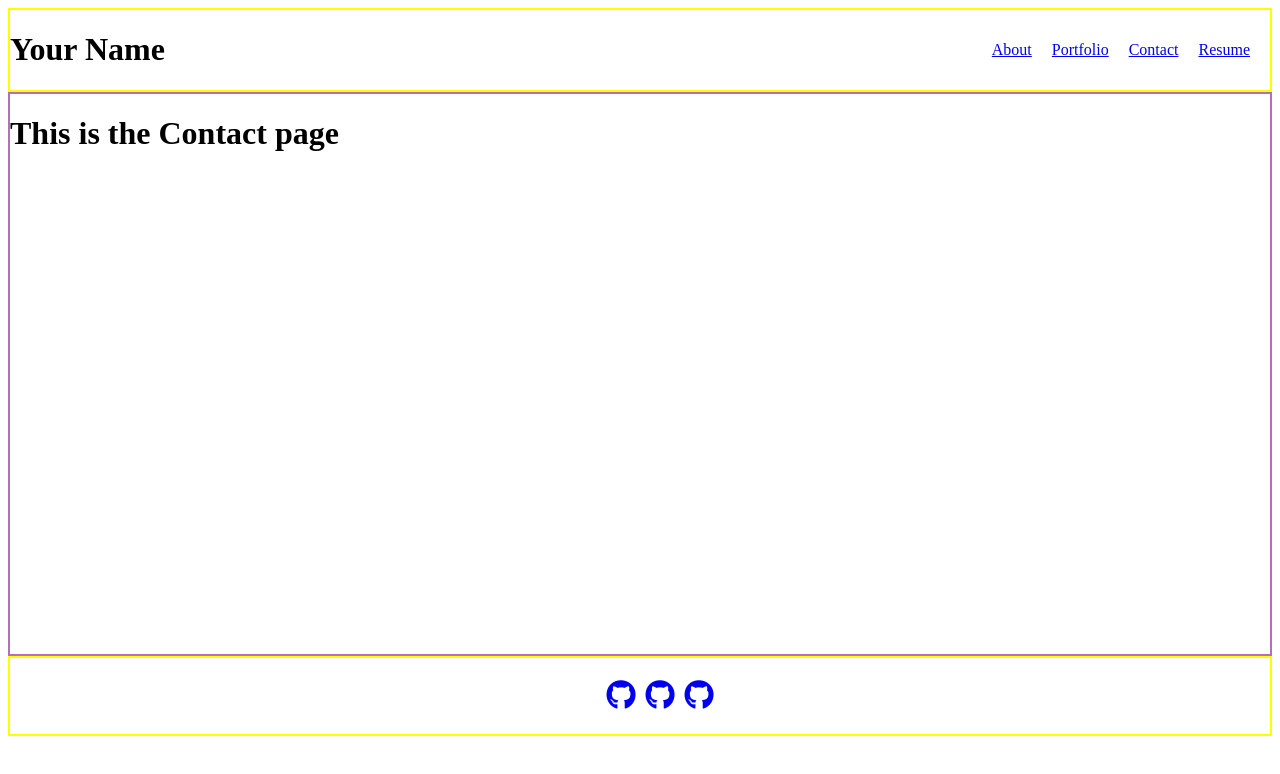
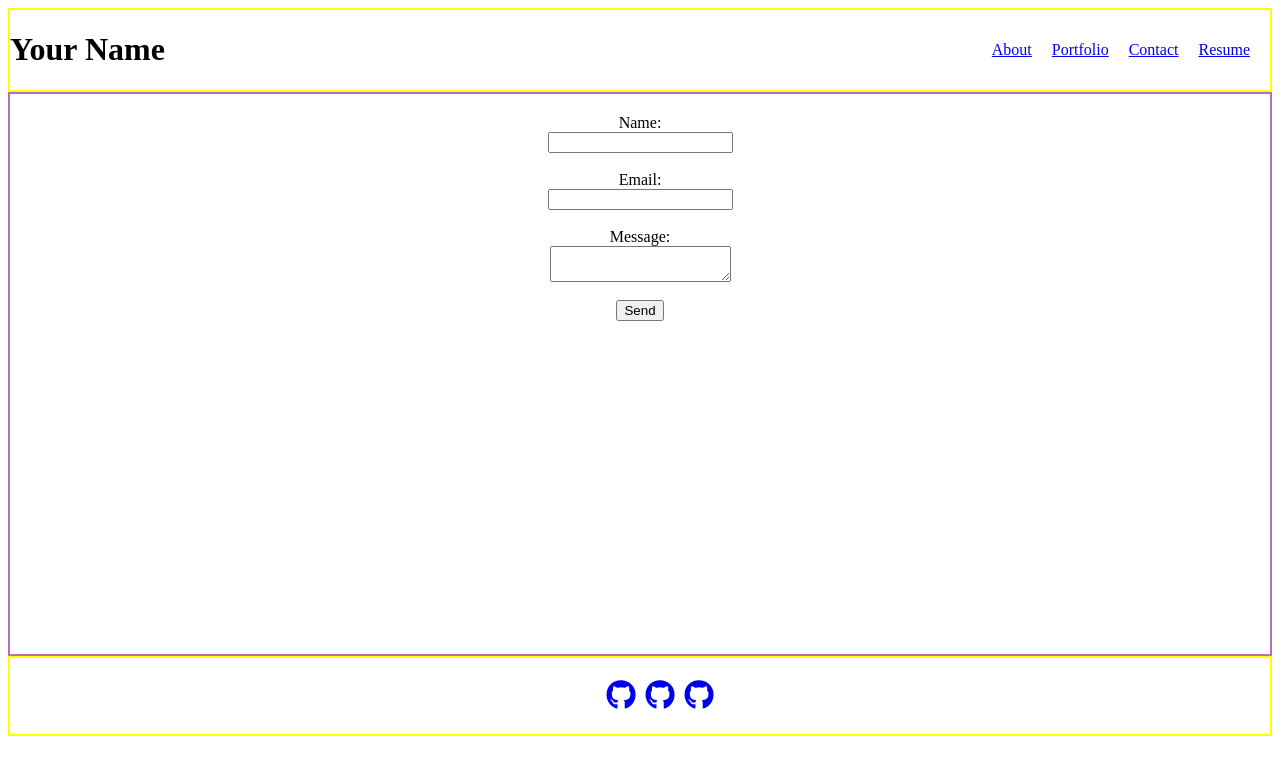
Before and after one commit to Faiza-Haque/ReactPortfolio, a React (Vite) app: page /Contact in a window 1280 px wide. Shown: the top 774 px of the page. Built offline with nearby package versions, Linux system fonts and the light colour scheme.

Commit message:
updated contact page

```diff
--- a/src/App.css
+++ b/src/App.css
@@ -30,3 +30,17 @@ footer {
   margin: 5px;
   font-size: 30px;
 }
+
+
+#contact-form {
+  display: flex;
+  flex-direction: column;
+  justify-content: center;
+  align-items: center;
+  padding: 20px;
+}
+
+.warning {
+  color: red;
+  display: none;
+}
--- a/src/pages/Contact.jsx
+++ b/src/pages/Contact.jsx
@@ -1,7 +1,42 @@
+import { useState } from "react";
+
 function Contact () {
+    // const email = "john@mail.com"
+    const [email, setEmail] = useState("")
+
     return (
         <>
-            <h1>This is the Contact page</h1>
+            <form id="contact-form">
+                <label for="name">Name:</label>
+                <input type="text" id="name" name="name" required/>
+                <br/>
+                <label for="email">Email:</label>
+                <input
+                    value={email}
+                    onChange={(event) => {
+                        setEmail(event.target.value)
+
+                        console.log(email)
+                    }}
+                    onBlur={() => {
+                        if(email == "") {
+                            document.getElementById("email-warning").style.display = "block"
+                        } else {
+                            document.getElementById("email-warning").style.display = "none"
+                        }
+                    }}
+                    type="email"
+                    id="email"
+                    name="email"
+                    required
+                />
+                <p id="email-warning" className="warning">Email is invalid!</p>
+                <br/>
+                <label for="message">Message:</label>
+                <textarea id="message" name="message" required/>
+                <br/>
+                <button type="submit">Send</button>
+            </form>
         </>
     )
 }
```
